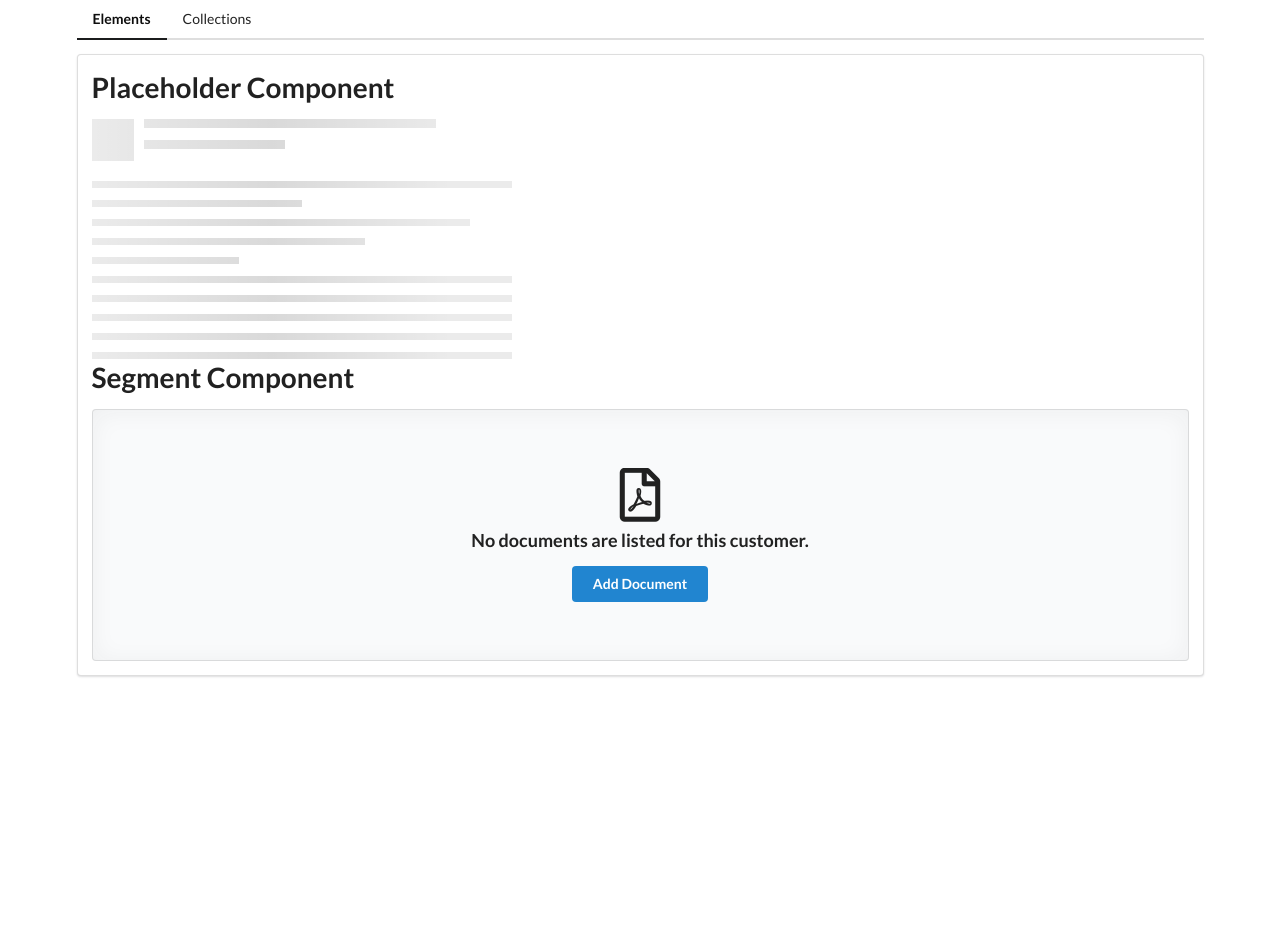
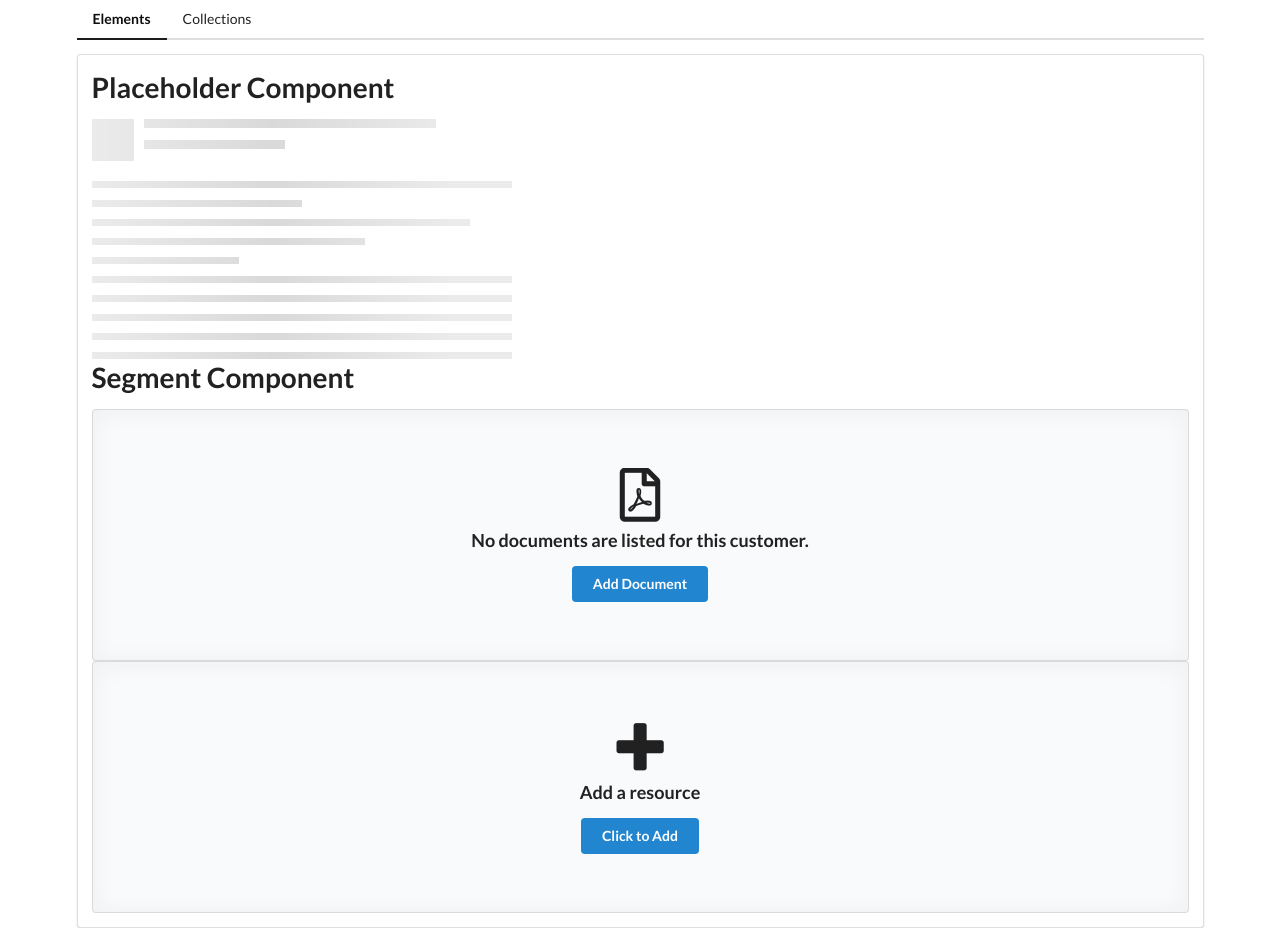
Before and after one commit to davidjbaker1994/TheModernAngularBootcamp, an Angular app in the folder comps/: page /elements in a window 1280 px wide. Before the commit the page ends 800 px from the top, so only its background shows below. Built offline with nearby package versions, Linux system fonts and the light colour scheme.

Commit message:
117. NgContent with Selects

```diff
--- a/comps/src/app/elements/elements-home/elements-home.component.html
+++ b/comps/src/app/elements/elements-home/elements-home.component.html
@@ -7,4 +7,24 @@
     Segment Component
 </app-divider>
 
-<app-segment></app-segment>
+<app-segment>
+    <header>
+        <i class="pdf file outline icon"></i>
+        No documents are listed for this customer.
+    </header>
+
+    <button class="ui primary button">
+        Add Document
+    </button>
+</app-segment>
+
+<app-segment>
+    <header>
+        <i class="add icon"></i>
+       Add a resource
+    </header>
+
+    <button class="ui primary button">
+        Click to Add
+    </button>
+</app-segment>
--- a/comps/src/app/elements/segment/segment.component.html
+++ b/comps/src/app/elements/segment/segment.component.html
@@ -1,9 +1,9 @@
 <div class="ui placeholder segment">
     <div class="ui icon header">
-        <i class="pdf file outline icon"></i>
-        No documents are listed for this customer.
+        <ng-content select="header"></ng-content>
     </div>
-    <button class="ui primary button">
-        Add Document
-    </button>
+    <ng-content></ng-content>
 </div>
+
+<!--The select property is used as a way to work around the default limitation
+of one <ng-content></ng-content> per component template-->
```
